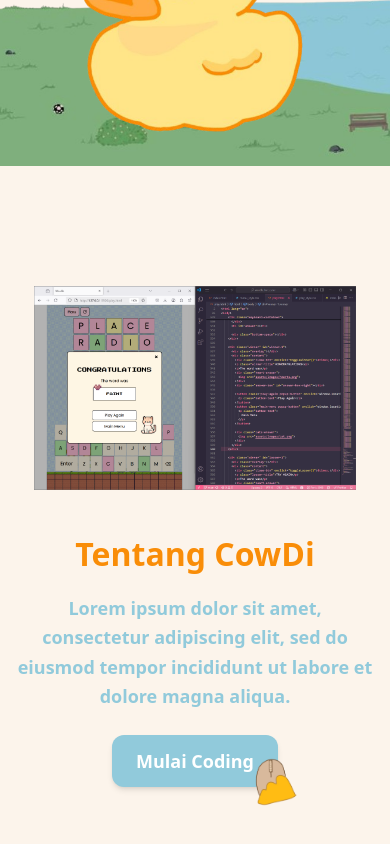
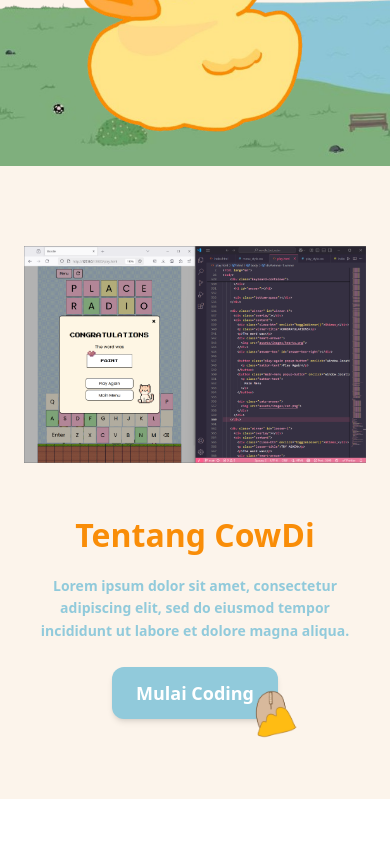
Before and after one commit to bbasm/cowdi, a React (Vite) app: page / in a window 390 px wide. Shown: the part 750-1594 px from the top of the page. After the commit the page ends 1549 px from the top, so only its background shows below. Built offline with nearby package versions, Linux system fonts and the light colour scheme; a web font is replaced by a local one.

Commit message:
fixed tentang page

```diff
--- a/src/pages/Tentang.jsx
+++ b/src/pages/Tentang.jsx
@@ -1,27 +1,69 @@
+// import React from "react";
+// import { assets } from "./../assets/assets";
+
+// const Tentang = () => {
+//   return (
+//     <section className="bg-[#FCF4EB] w-full pt-30 pb-50 px-4 flex flex-col md:flex-row items-center justify-center gap-10">
+//       {/* Left image */}
+//       <img
+//         src={assets.tentang_img}
+//         alt="tentang"
+//         className="w-[90%] max-w-md md:max-w-lg h-auto"
+//       />
+
+//       {/* Right content */}
+//       <div className="text-center md:text-left max-w-xl">
+//         <h2 className="text-[2rem] md:text-[2.5rem] text-[#F98D08] font-bold mb-4">
+//           Tentang CowDi
+//         </h2>
+//         <p className="text-[#91CADB] text-lg md:text-xl font-semibold leading-relaxed mb-6">
+//           Lorem ipsum dolor sit amet, consectetur adipiscing elit, sed do
+//           eiusmod tempor incididunt ut labore et dolore magna aliqua.
+//         </p>
+
+//         {/* Button with cursor image at bottom-right */}
+//         <div className="relative inline-block">
+//           <button className="bg-[#91CADB] text-white text-lg font-bold px-6 py-3 rounded-xl shadow-md hover:brightness-105 transition-all">
+//             Mulai Coding
+//           </button>
+//           <img
+//             src={assets.cursor}
+//             alt="cursor"
+//             className="absolute -bottom-5 -right-5 w-12 md:w-14 md:-bottom-8 lg:-bottom-10 pointer-events-none"
+//           />
+//         </div>
+//       </div>
+//     </section>
+//   );
+// };
+
+// export default Tentang;
+
 import React from "react";
 import { assets } from "./../assets/assets";
 
 const Tentang = () => {
   return (
-    <section className="bg-[#FCF4EB] w-full pt-30 pb-50 px-4 flex flex-col md:flex-row items-center justify-center gap-10">
+    <section className="bg-[#FCF4EB] w-full px-6 sm:px-10 md:px-20 lg:px-32 py-20 flex flex-col md:flex-row items-center justify-center gap-12">
       {/* Left image */}
       <img
         src={assets.tentang_img}
         alt="tentang"
-        className="w-[90%] max-w-md md:max-w-lg h-auto"
+        className="w-full max-w-md md:max-w-lg h-auto"
       />
 
       {/* Right content */}
-      <div className="text-center md:text-left max-w-xl">
+      <div className="w-full max-w-xl text-center md:text-left">
         <h2 className="text-[2rem] md:text-[2.5rem] text-[#F98D08] font-bold mb-4">
           Tentang CowDi
         </h2>
-        <p className="text-[#91CADB] text-lg md:text-xl font-semibold leading-relaxed mb-6">
+
+        <p className="text-[#91CADB] text-sm md:text-xl font-semibold leading-relaxed mb-6 mx-auto md:mx-0 max-w-prose">
           Lorem ipsum dolor sit amet, consectetur adipiscing elit, sed do
           eiusmod tempor incididunt ut labore et dolore magna aliqua.
         </p>
 
-        {/* Button with cursor image at bottom-right */}
+        {/* Button with cursor image */}
         <div className="relative inline-block">
           <button className="bg-[#91CADB] text-white text-lg font-bold px-6 py-3 rounded-xl shadow-md hover:brightness-105 transition-all">
             Mulai Coding
```
